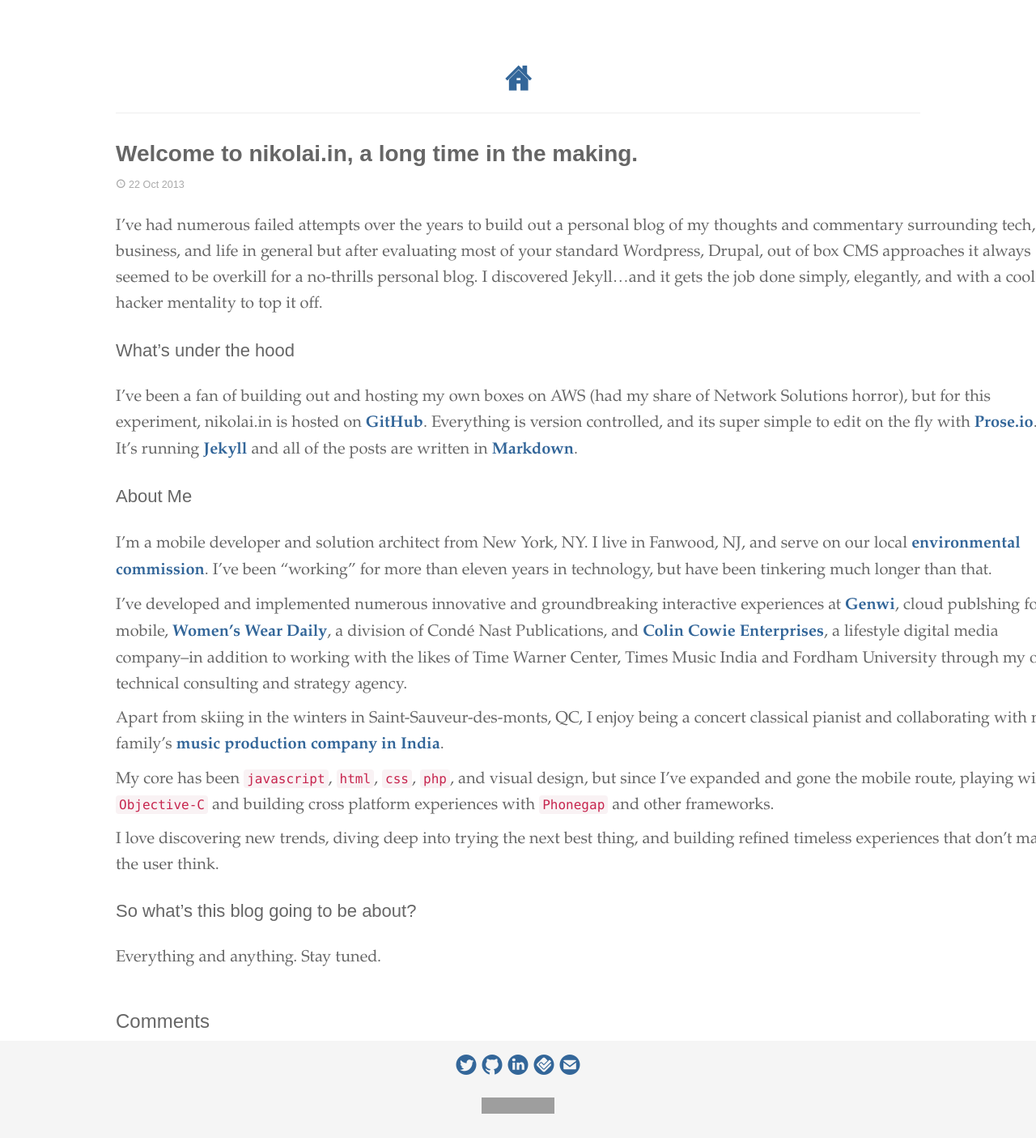
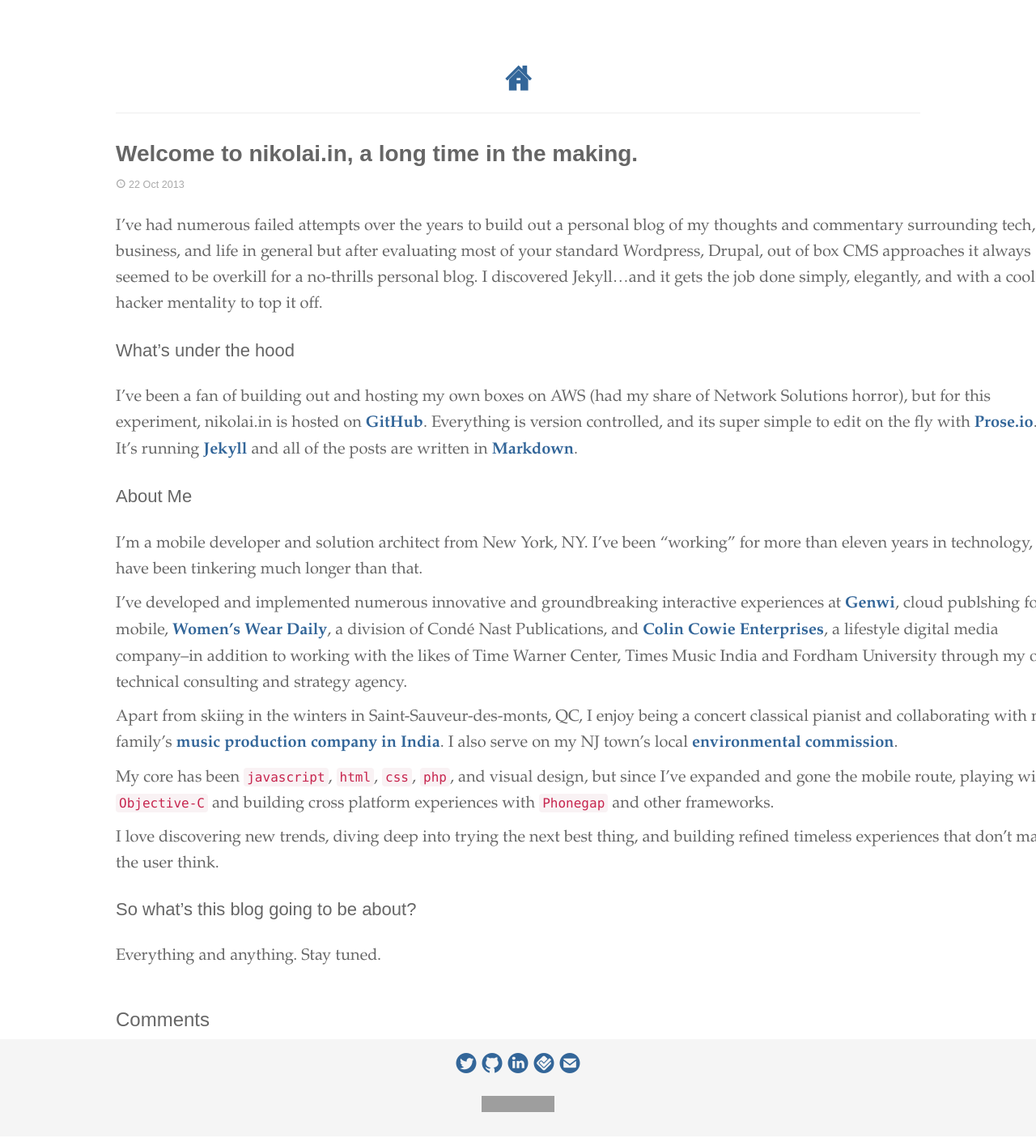
Before and after one commit to chowdhury/nikolai.in, a Jekyll site: the page built from _posts/2013-10-22-welcome-to-nikolai-in.md, in a window 1280 px wide. Shown: the whole page at 81% size. Built offline with Jekyll 4.4.1, drawn with Linux system fonts in a browser that asks for light colours; nearby versions of some CDN libraries; some web fonts are replaced; comment, search, counter and statistics services are not loaded; grey boxes are pictures that could not be loaded.

Commit message:
just a few content tweaks

```diff
--- a/_posts/2013-10-22-welcome-to-nikolai-in.md
+++ b/_posts/2013-10-22-welcome-to-nikolai-in.md
@@ -13,11 +13,11 @@
 
 About Me
 --------
-I'm a mobile developer and solution architect from New York, NY. I live in Fanwood, NJ, and serve on our local [environmental commission](http://fanwoodec.org). I've been "working" for more than eleven years in technology, but have been tinkering much longer than that.
+I'm a mobile developer and solution architect from New York, NY. I've been "working" for more than eleven years in technology, but have been tinkering much longer than that.
 
 I've developed and implemented numerous innovative and groundbreaking interactive experiences at [Genwi](http://genwi.com), cloud publshing for mobile, [Women’s Wear Daily](http://wwd.com), a division of Condé Nast Publications, and [Colin Cowie Enterprises](http://colincowieweddings.com), a lifestyle digital media company--in addition to working with the likes of Time Warner Center, Times Music India and Fordham University through my own technical consulting and strategy agency.
 
-Apart from skiing in the winters in Saint-Sauveur-des-monts, QC, I enjoy being a concert classical pianist and collaborating with my family’s [music production company in India](http://www.morescape.com).
+Apart from skiing in the winters in Saint-Sauveur-des-monts, QC, I enjoy being a concert classical pianist and collaborating with my family’s [music production company in India](http://www.morescape.com). I also serve on my NJ town's local [environmental commission](http://fanwoodec.org).
 
 My core has been `javascript`, `html`, `css`, `php`, and visual design, but since I've expanded and gone the mobile route, playing with `Objective-C` and building cross platform experiences with `Phonegap` and other frameworks.
 
```
